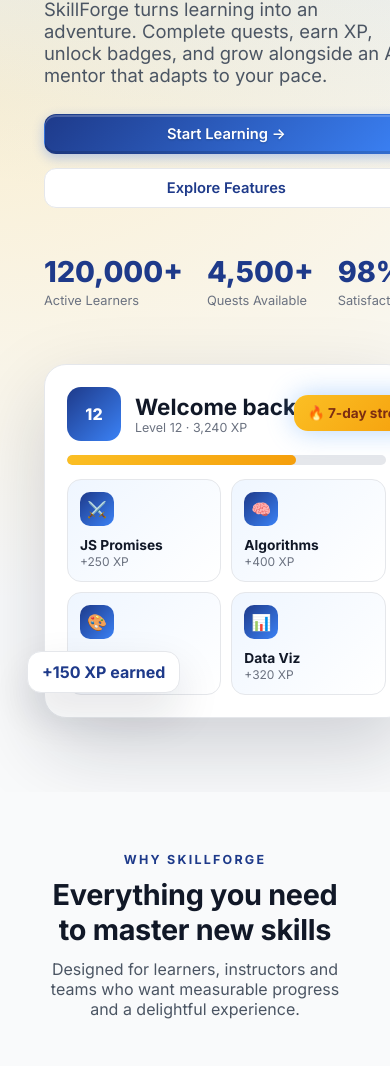
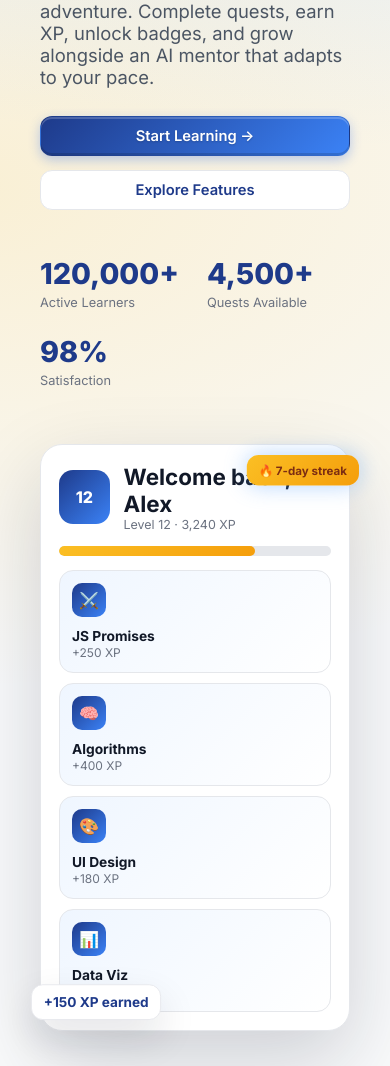
Before and after one commit to muhamad-umar/skillforge, a website: page frontend/landing/index.html in a window 390 px wide. Shown: the part 264-1330 px from the top of the page. Drawn offline with Linux system fonts and the light colour scheme.

Commit message:
mobile-screen correction

```diff
--- a/frontend/landing/css/landing.css
+++ b/frontend/landing/css/landing.css
@@ -16,7 +16,8 @@
 .hero h1 .grad{background:var(--grad-hero);-webkit-background-clip:text;background-clip:text;color:transparent}
 .hero p.lead{font-size:1.15rem;color:var(--c-text-2);max-width:560px;margin:0 0 28px}
 .hero .ctas{display:flex;gap:14px;flex-wrap:wrap}
-.hero .stats{display:grid;grid-template-columns:repeat(3,1fr);gap:24px;margin-top:46px;max-width:520px}
+.hero .stats{display:flex;flex-wrap:wrap;gap:24px;margin-top:46px;max-width:520px}
+.hero .stats > div{flex:1;min-width:120px}
 .hero .stats .v{font-size:1.8rem;font-weight:800;color:var(--c-primary)}
 .hero .stats .l{color:var(--c-text-3);font-size:.8rem;margin-top:4px}
 
@@ -80,8 +81,15 @@
 
 @media (max-width:900px){
   .hero .wrap,.split,.features,.testi,.footer-l .wrap{grid-template-columns:1fr}
-  .hero{padding:60px 20px 70px}
-  .section{padding:60px 20px}
+  .hero{padding:40px 16px 50px}
+  .section{padding:60px 16px}
   .nav-land .links{display:none}
   .cta-band{padding:30px}
+
+  /* Hero Mockup Mobile Fixes */
+  .hero-mock { padding: 18px; }
+  .hero-mock .quests { grid-template-columns: 1fr; }
+  .hero-mock .float-badge { right: -10px; top: 10px; transform: scale(0.85); transform-origin: top right; }
+  .hero-mock .float-xp { left: -10px; bottom: 10px; transform: scale(0.85); transform-origin: bottom left; }
+  .hero h1 { font-size: 2.2rem; }
 }
```
